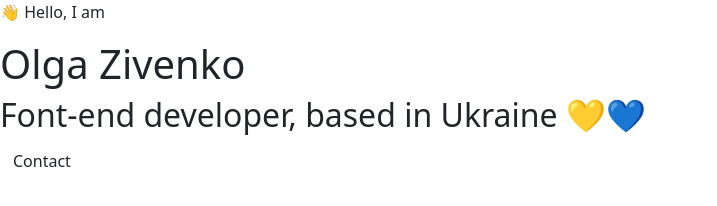
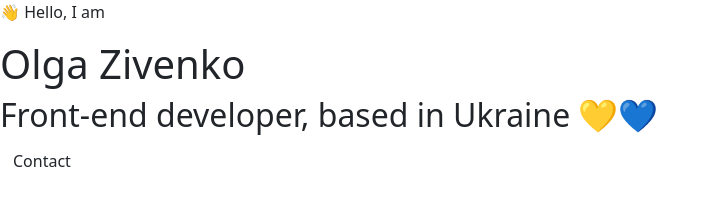
Before and after one commit to Olga-Zivenko/my-portfolio-project, a plain HTML site: page index.html in a window 1280 px wide. Shown: the whole page, without its empty margins (0-717 px from the left). Drawn offline with nearby package versions, Linux system fonts and the light colour scheme.

Commit message:
Update index.html

```diff
--- a/index.html
+++ b/index.html
@@ -17,7 +17,7 @@
         </p>
     <h1>Olga Zivenko </h1>
     <h2>
-        Font-end developer, based in Ukraine 💛💙
+        Front-end developer, based in Ukraine 💛💙
     </h2>
     <a href="#" class="btn btn-branding">Contact <meta http-equiv="X-UA-Compatible" content="IE=7"></a>
     </div>
```
